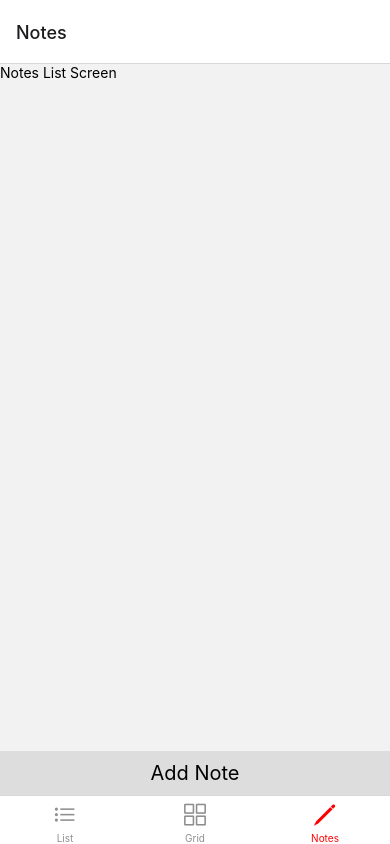
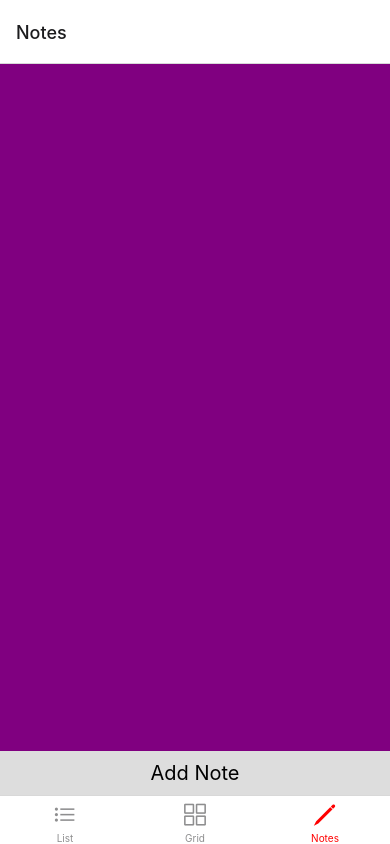
Before and after one commit to trey-sumida/ICS466Planner, a React Native app: screen /Notes in a window 390 px wide. Built offline with nearby package versions, Linux system fonts and the light colour scheme.

Commit message:
added scrollview

```diff
--- /dev/null
+++ b/ui/components/ScrollViewComponent.js
@@ -0,0 +1,22 @@
+import React from 'react'
+import { Text, ScrollView, View, StyleSheet } from 'react-native'
+
+export default function ScrollViewComponent() {
+
+    const styles = StyleSheet.create({
+        view: {
+            flex: 1,
+            height: "100%"
+        },
+        scrollView: {
+          backgroundColor: 'purple',
+        },
+      });
+
+    return (
+        <View style={styles.view}>
+            <ScrollView style={styles.scrollView}>
+            </ScrollView>
+        </View>
+    )
+}
--- a/ui/screens/NotesListScreen.js
+++ b/ui/screens/NotesListScreen.js
@@ -1,5 +1,6 @@
 import React from 'react'
 import { View, Text, TouchableOpacity, StyleSheet } from 'react-native'
+import ScrollViewComponent from '../components/ScrollViewComponent'
 
 export default function NotesListScreen() {
 
@@ -13,10 +14,6 @@ export default function NotesListScreen() {
         buttonText: {
             fontSize: 20
         },
-        buttonView: {
-            flex: 1,
-            justifyContent: 'flex-end'
-        }
     });
 
     const addNote = () => {
@@ -25,8 +22,8 @@ export default function NotesListScreen() {
 
     return (
         <View style={{ flex: 1 }}>
-            <Text>Notes List Screen</Text>
-            <View style={styles.buttonView}>
+            <ScrollViewComponent />
+            <View>
             <TouchableOpacity
                 style={styles.button}
                 onPress={addNote}
```
